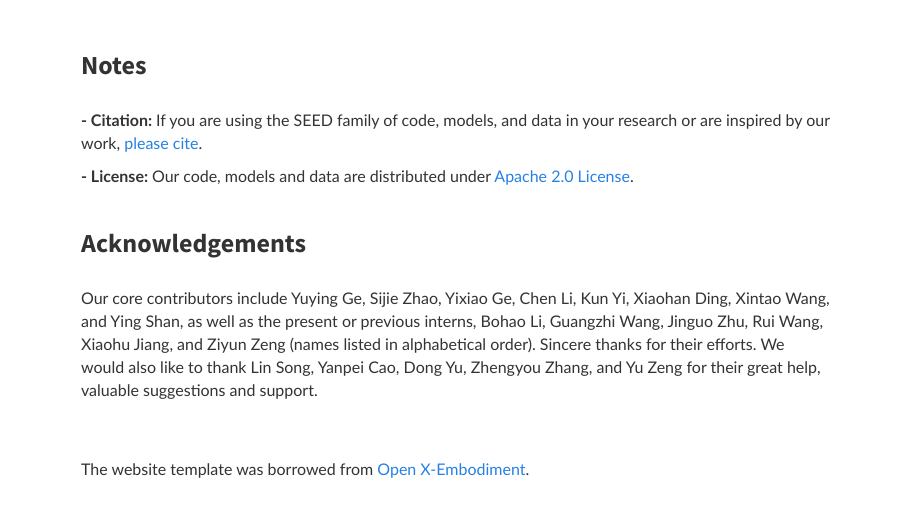
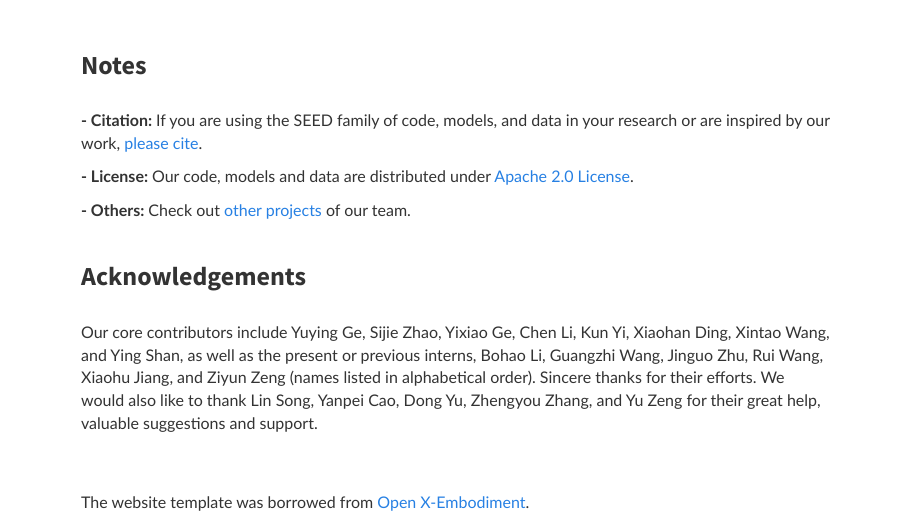
Before and after one commit to AILab-CVC/AILab-CVC.github.io, a plain HTML site: page seed/index.html in a window 1280 px wide. Shown: the part 3203-3727 px from the top of the page, without its empty margins (184-1097 px from the left). Before the commit the page ends 3694 px from the top, so only its background shows below. Drawn offline with nearby package versions, Linux system fonts and the light colour scheme; some packages are replaced by stand-ins of ours; a script that the page names is missing.

Commit message:
seed: update index

```diff
--- a/seed/index.html
+++ b/seed/index.html
@@ -459,10 +459,10 @@
                   Our code, models and data are distributed under <a target="_blank" href="https://github.com/AILab-CVC/SEED/blob/main/License.txt">Apache 2.0 License</a>.
                 </p>
 
-                <!-- <p>
+                <p>
                   <b>- Others: </b>
-                  Check out <a target="_blank" href="../index.html">other projects</a> of our team.
-                </p> -->
+                  Check out <a target="_blank" href="https://geyixiao.com/">other projects</a> of our team.
+                </p>
 
             </div>
         </div>
```
